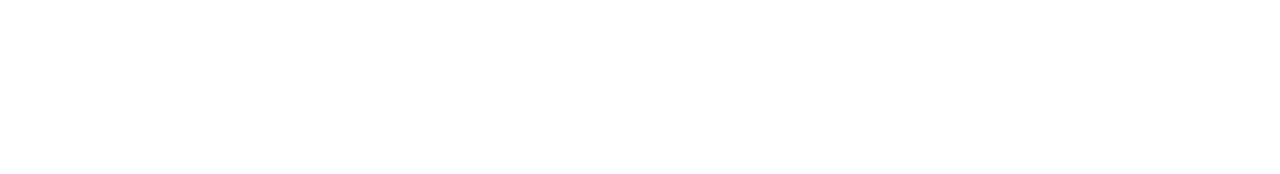
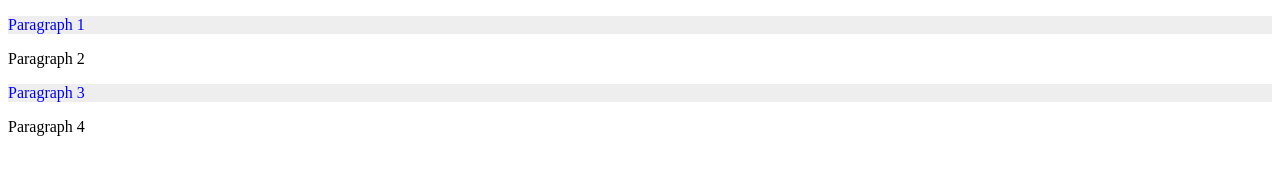
Before and after one commit to acciojob/class-practise-vishalpawar132, a website: page main.html in a window 1280 px wide. Drawn offline with Linux system fonts and the light colour scheme.

Commit message:
created a submission

```diff
--- a/main.html
+++ b/main.html
@@ -7,6 +7,11 @@
 </head>
 
 <body>
+	<p class="p1">Paragraph 1</p>
+	<p class="p2">Paragraph 2</p>
+	<p class="p3">Paragraph 3</p>
+	<p class="p4">Paragraph 4</p>
+
 	<!-- the entire body must be written by student -->
     <script type="text/javascript" src="./script.js">
 </script>
--- a/styles.css
+++ b/styles.css
@@ -1 +1,6 @@
 /*  your css code here. If applicable */
+
+.p1, .p3{
+	color: #00f;
+	background-color: #eee;
+}
```
